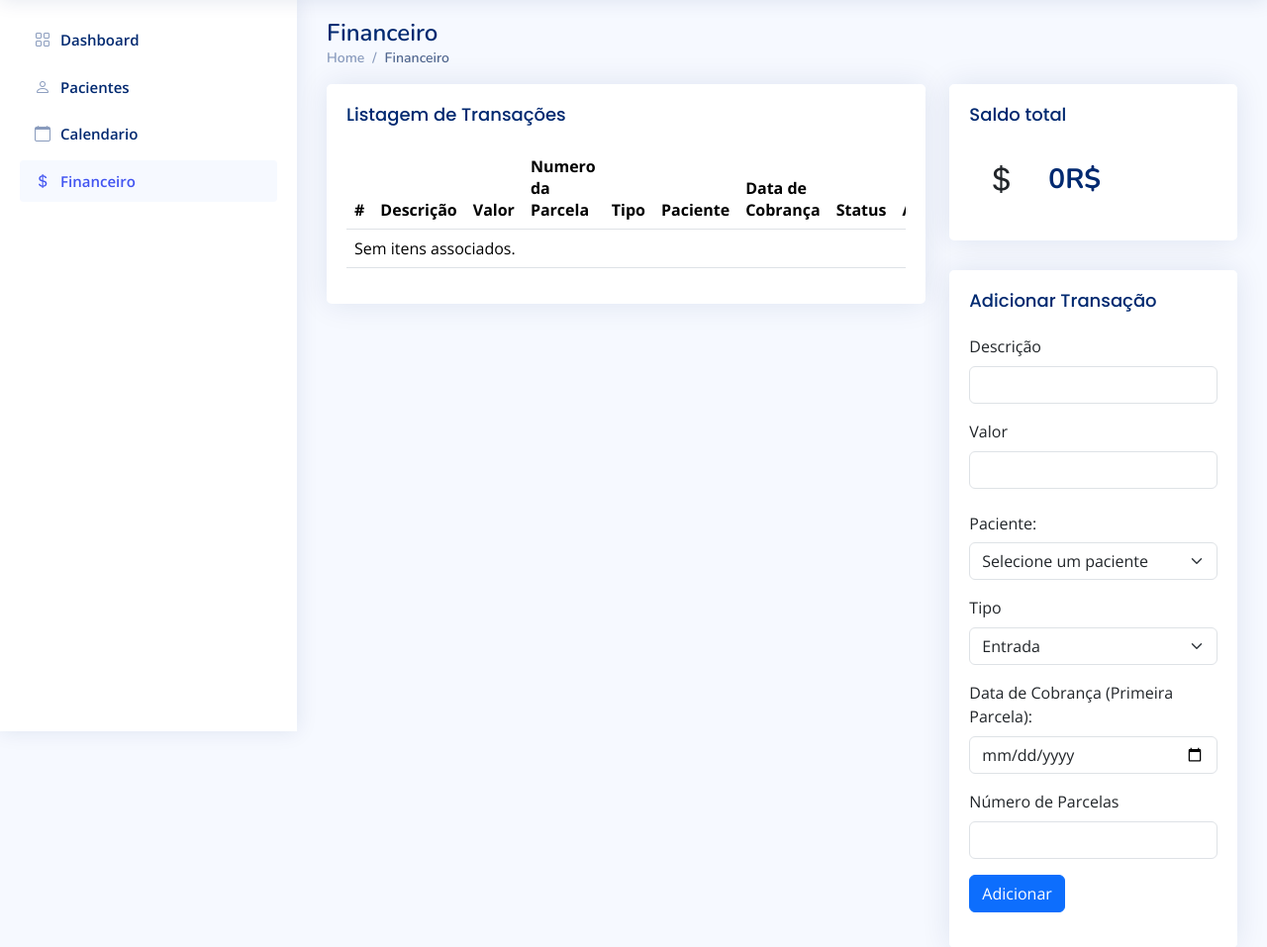
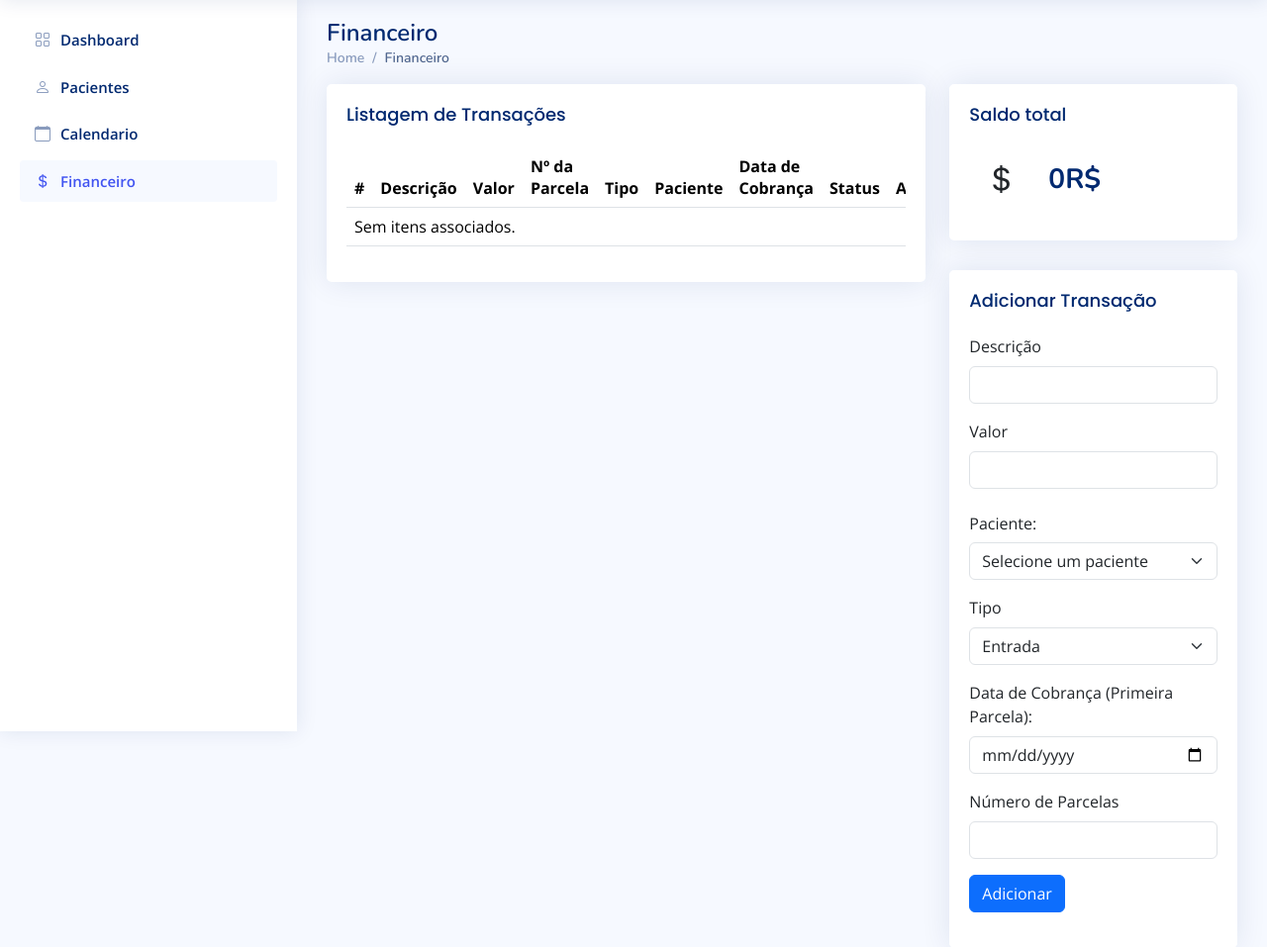
Before and after one commit to HSantana04/Clinica-Brezolini, a Django app: page /financeiro in a window 1280 px wide. Shown: the part 61-1018 px from the top of the page at 99% size. Run offline with Django 5.2, Linux system fonts and the light colour scheme; a user stored in the database is signed in; data comes from the database, SQL or seed files in the repository; data that the repository does not hold is empty; some libraries are stand-ins or nearby versions.

Commit message:
atualização 1.34

```diff
--- a/backend/app/templates/frontend/financeiro.html
+++ b/backend/app/templates/frontend/financeiro.html
@@ -177,7 +177,7 @@
                           <th scope="col">#</th>
                           <th scope="col">Descrição</th>
                           <th scope="col">Valor</th>
-                          <th scope="col">Numero da Parcela</th>
+                          <th scope="col">Nº da Parcela</th>
                           <th scope="col">Tipo</th>
                           <th scope="col">Paciente</th>
                           <th scope="col">Data de Cobrança</th>
```
